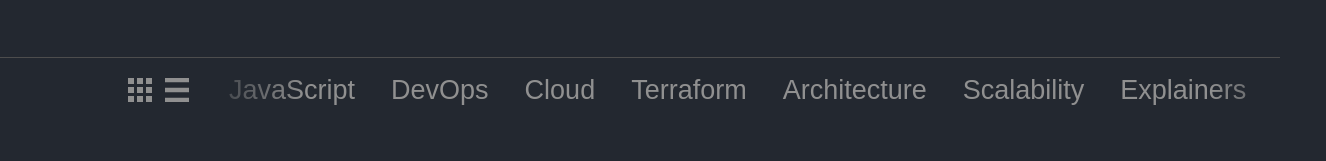
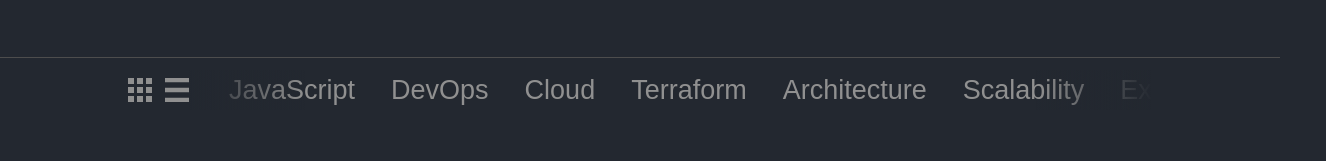
Before and after one commit to Graloock/writings-dev, a Next.js app: page / in a window 1280 px wide. Shown: the part 479-640 px from the top of the page, 1326 px wide, since content can reach past the window. Built offline with nearby package versions, Linux system fonts and the light colour scheme; a web font is replaced by a local one.

Commit message:
Fix clipping horizontal flex

```diff
--- a/src/components/ui/Navigation/NavigationCategories.tsx
+++ b/src/components/ui/Navigation/NavigationCategories.tsx
@@ -12,7 +12,7 @@ export default function NavigationCategories({
   highlighted,
 }: NavigationCategoriesProps) {
   return (
-    <div className={"overflow-x-clip relative"}>
+    <div className={"min-w-0 relative"}>
       <GradientAccent direction={"left"} />
       <div
         className={
```
